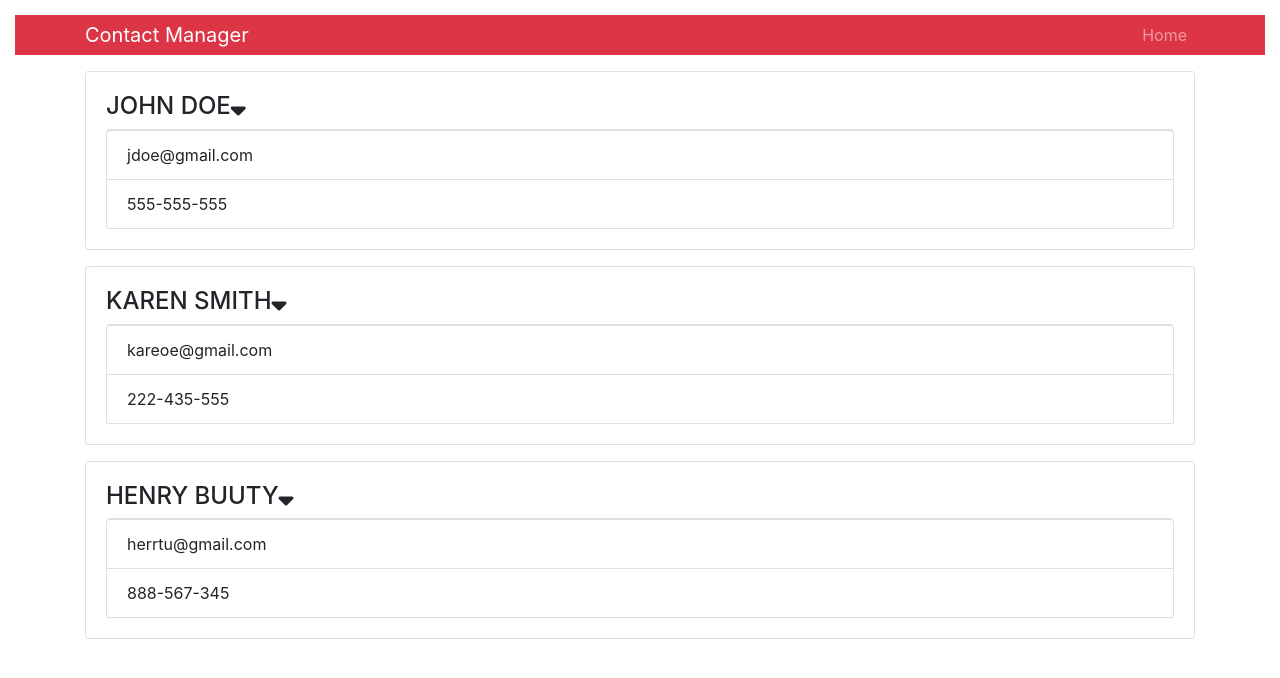
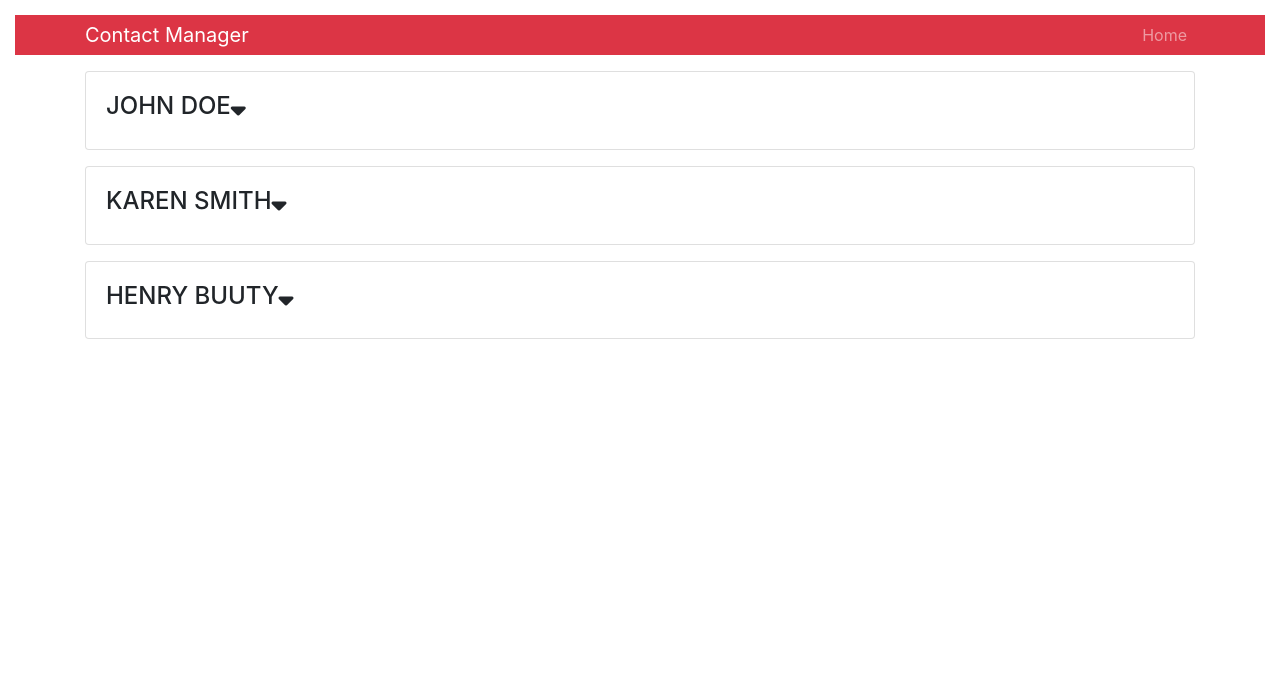
Before and after one commit to kbugaienko/contact-manager, a React (Create React App) app: page / in a window 1280 px wide. Shown: the top 678 px of the page. Built offline with nearby package versions, Linux system fonts and the light colour scheme.

Commit message:
Changing state in events

```diff
--- a/src/components/Contact.js
+++ b/src/components/Contact.js
@@ -10,19 +10,18 @@
     //         email: PropTypes.string.isRequired,
     //         phone: PropTypes.string.isRequired,
     //     };
-    constructor(){
-        super();
-        this.state = {};
+  state = {
+      showContactInfo: false
+  };
 
-        this.onShowClick = this.onShowClick.bind(this);
-    }
-
-    onShowClick() {
-        console.log(this.state);
-    }
+    onShowClick = e => {
+        // update our state
+        this.setState({ showContactInfo: !this.state.showContactInfo });
+    };
 
     render(){
         const { name, email, phone } = this.props.contact;
+        const { showContactInfo } = this.state;
 
         return(
             <div className="card card-body mb-3">
@@ -30,10 +29,11 @@
                     <i onClick={this.onShowClick}
                     className="fas fa-sort-down"></i>
                 </h4>
-                <ul className="list-group">
+                {showContactInfo ? (<ul className="list-group">
                     <li className="list-group-item">{email}</li>
                     <li className="list-group-item">{phone}</li>
-                </ul>
+                </ul>) : null}
+
             </div>
         );
     }
--- a/src/components/Contacts.js
+++ b/src/components/Contacts.js
@@ -32,14 +32,14 @@
         const { contacts } = this.state;
 
         return (
-            <div>
+            <React.Fragment>
                 {contacts.map(contact => (
                 <Contact
                     key={contact.id}
                     contact={contact}
                 />
                 ))}
-            </div>
+            </React.Fragment>
         );
     }
 }
```
